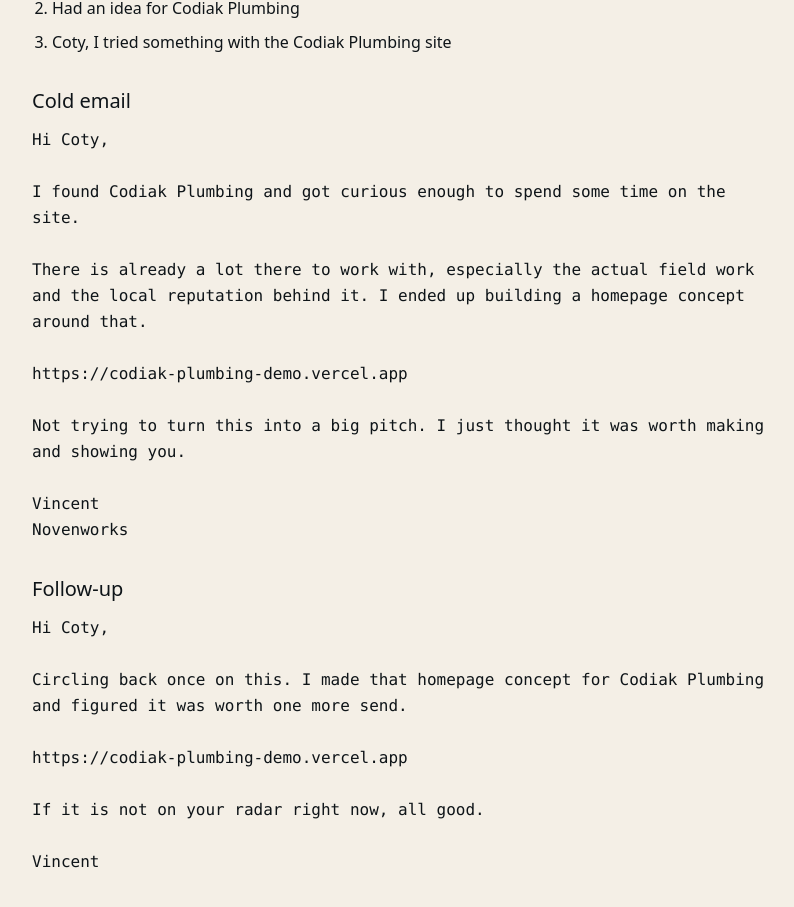
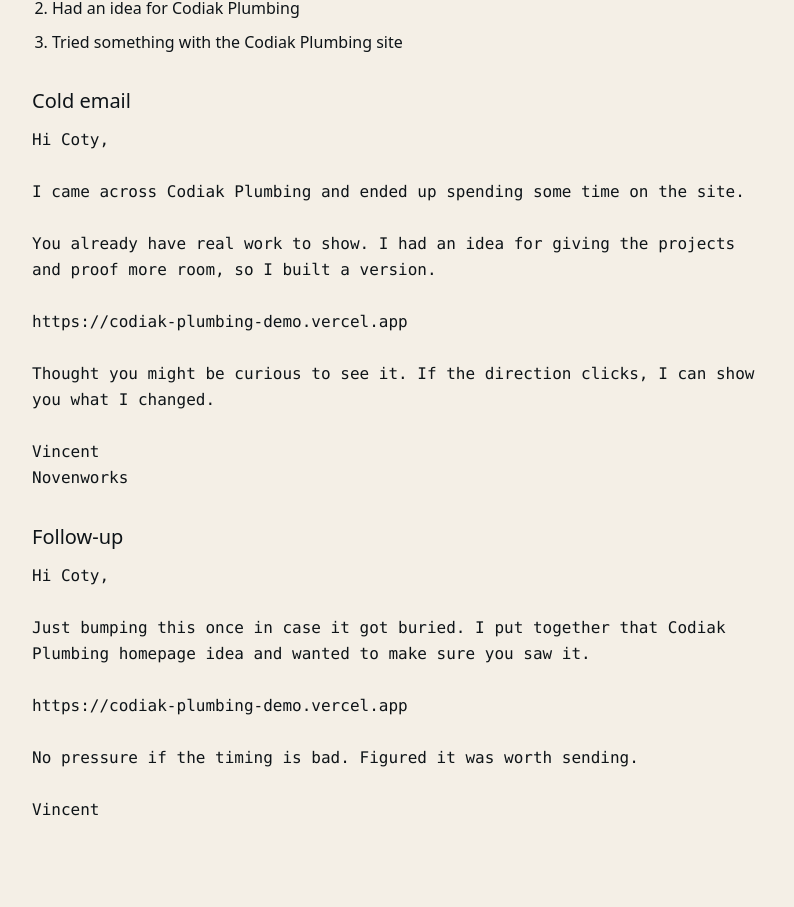
Before and after one commit to Novenworks/Codiak-Plumbing-Demo, a Next.js app: page /outreach in a window 1280 px wide. Shown: the part 493-1400 px from the top of the page, without its empty margins (240-1034 px from the left). After the commit the page ends 1364 px from the top, so only its background shows below. Built offline with nearby package versions, Linux system fonts and the light colour scheme.

Commit message:
Humanize outreach email copy in Vincent voice

```diff
--- a/src/app/outreach/page.tsx
+++ b/src/app/outreach/page.tsx
@@ -17,28 +17,32 @@
 
       <section className="mt-10">
         <h2 className="text-xl">Subject lines</h2>
-        <ol className="mt-3 list-decimal space-y-2 pl-5"><li>Coty, I made something for Codiak Plumbing</li><li>Had an idea for Codiak Plumbing</li><li>Coty, I tried something with the Codiak Plumbing site</li></ol>
+        <ol className="mt-3 list-decimal space-y-2 pl-5">
+          <li>Coty, I made something for Codiak Plumbing</li>
+          <li>Had an idea for Codiak Plumbing</li>
+          <li>Tried something with the Codiak Plumbing site</li>
+        </ol>
         <h2 className="mt-8 text-xl">Cold email</h2>
         <pre className="mt-3 whitespace-pre-wrap">{`Hi Coty,
 
-I found Codiak Plumbing and got curious enough to spend some time on the site.
+I came across Codiak Plumbing and ended up spending some time on the site.
 
-There is already a lot there to work with, especially the actual field work and the local reputation behind it. I ended up building a homepage concept around that.
+You already have real work to show. I had an idea for giving the projects and proof more room, so I built a version.
 
 https://codiak-plumbing-demo.vercel.app
 
-Not trying to turn this into a big pitch. I just thought it was worth making and showing you.
+Thought you might be curious to see it. If the direction clicks, I can show you what I changed.
 
 Vincent
 Novenworks`}</pre>
         <h2 className="mt-8 text-xl">Follow-up</h2>
         <pre className="mt-3 whitespace-pre-wrap">{`Hi Coty,
 
-Circling back once on this. I made that homepage concept for Codiak Plumbing and figured it was worth one more send.
+Just bumping this once in case it got buried. I put together that Codiak Plumbing homepage idea and wanted to make sure you saw it.
 
 https://codiak-plumbing-demo.vercel.app
 
-If it is not on your radar right now, all good.
+No pressure if the timing is bad. Figured it was worth sending.
 
 Vincent`}</pre>
       </section>
```
